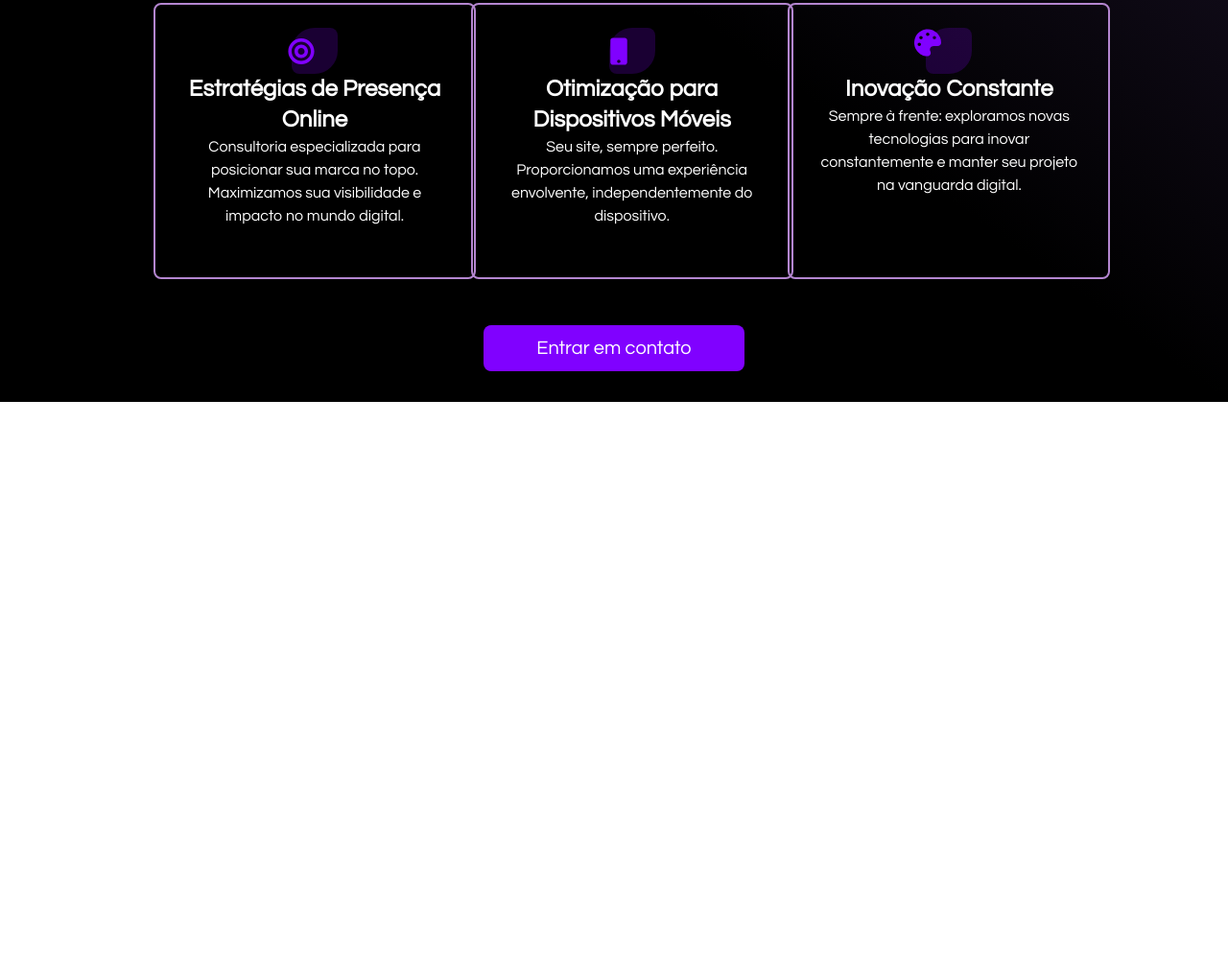
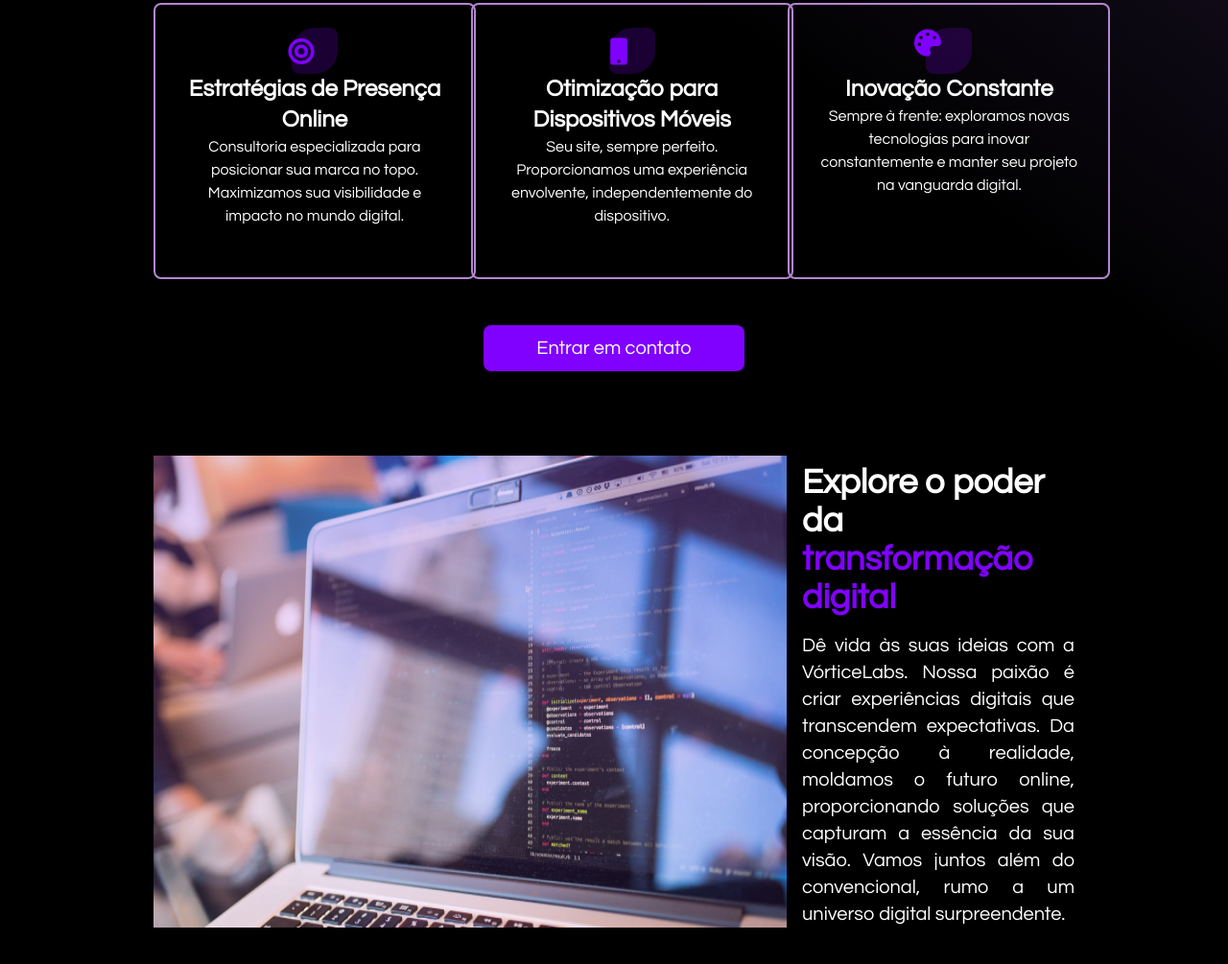
Before and after one commit to lucascorreadev/vorticelabs, a website: page src/index.html in a window 1280 px wide. Shown: the part 1309-2314 px from the top of the page at 96% size. Before the commit the page ends 1728 px from the top, so only its background shows below. Drawn offline with Linux system fonts and the light colour scheme.

Commit message:
[feat] add info section 3

```diff
--- a/src/index.html
+++ b/src/index.html
@@ -170,6 +170,19 @@
           <button class="text-white bg-[#8001FF] w-[17rem] h-[3rem] rounded-lg mt-6 text-xl">Entrar em contato</button>
         </div>
       </section>
+      <section class="h-[40rem] bg-black pt-14">
+        <div class="flex px-40">
+          <img src="./images/code-background.png" alt="" height="440" width="660">
+          <div class="pt-2 pl-4">
+            <h1 class="text-4xl font-bold text-left text-white">Explore o poder da</h1>
+            <h1 class="text-4xl font-bold text-left text-[#8001FF]">transformação digital</h1>
+            <p class="pt-4 text-xl text-justify text-white">Dê vida às suas ideias com a VórticeLabs. Nossa paixão é criar experiências digitais que transcendem expectativas. Da concepção à realidade, moldamos o futuro online, proporcionando soluções que capturam a essência da sua visão. Vamos juntos além do convencional, rumo a um universo digital surpreendente.</p>
+          </div>
+        </div>
+      </section>
+      <section class="h-[40rem] bg-black pt-14">
+
+      </section>
   </body>
 
 </html>
```
Also changed, not shown: css/output.css, src/images/code-background.png (added). Lines whose indentation alone changed are shown as unchanged.
